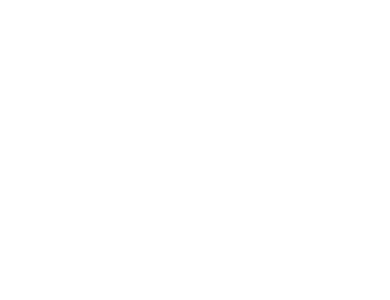
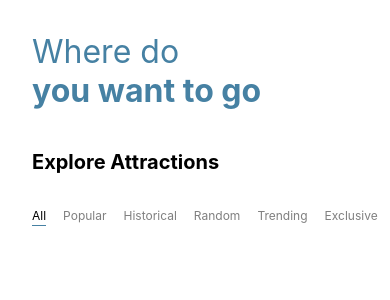
Before and after one commit to elinahov/travelapp, a React Native app: screen / in a window 390 px wide. Shown: the top 300 px of the page. Built offline with nearby package versions, Linux system fonts and the light colour scheme.

Commit message:
Use Title components and create Categories component

```diff
--- /dev/null
+++ b/src/components/Categories/index.js
@@ -0,0 +1,25 @@
+import React from 'react';
+import { FlatList, Text, TouchableOpacity } from 'react-native';
+import styles from './styles';
+
+const Categories = ({ categories, selectedCategory, onCategoryPress }) => {
+    return (
+        <FlatList
+            horizontal
+            data={categories}
+            style={{ marginRight: -32 }}
+            showsHorizontalScrollIndicator={false}
+            renderItem={({ item }) => {
+                const selected = selectedCategory === item;
+
+                return (
+                    <TouchableOpacity onPress={() => onCategoryPress(item)} style={[styles.itemContainer, selected ? styles.selectedItemContainer : {}]}>
+                        <Text style={[styles.item, selected ? styles.selectedItem : {}]}>{item}</Text>
+                    </TouchableOpacity>
+                );
+            }}
+        />
+    );
+};
+
+export default React.memo(Categories);
--- /dev/null
+++ b/src/components/Categories/styles.js
@@ -0,0 +1,22 @@
+import { StyleSheet } from 'react-native';
+
+const styles = StyleSheet.create({
+    item: {
+        fontSize: 12,
+        color: 'rgba(0,0,0,0.5)',
+        paddingVertical: 2,
+    },
+    selectedItem: {
+        color: '#000000'
+    },
+    itemContainer: {
+        marginRight: 17,
+        marginVertical: 14,
+    },
+    selectedItemContainer: {
+        borderBottomColor: '#4681A3',
+        borderBottomWidth: 1,
+    }
+});
+
+export default styles;
--- a/src/components/Title/index.js
+++ b/src/components/Title/index.js
@@ -1,16 +1,10 @@
-import React, { useState } from 'react';
+import React from 'react';
 import { Text } from 'react-native';
 import styles from './styles';
 
-const Title = () => {
-    const [stateText, setText] = useState('');
-
-    const onTextPress = () => {
-        setText('Updated state');
-    };
-
+const Title = ({ text, style }) => {
     return (
-        <Text onPress={onTextPress} style={styles.title}>{stateText}</Text>
+        <Text style={[styles.title, style]}>{text}</Text>
     );
 };
 
--- a/src/components/Title/styles.js
+++ b/src/components/Title/styles.js
@@ -2,7 +2,9 @@ import { StyleSheet } from 'react-native';
 
 const styles = StyleSheet.create({
     title: {
-        fontSize: 24,
+        fontSize: 32,
+        color: '#4681A3',
+        fontWeight: 'bold',
     }
 });
 
--- a/src/screens/Home/index.js
+++ b/src/screens/Home/index.js
@@ -1,12 +1,25 @@
-import React from 'react';
+import React, { useState } from 'react';
 import { SafeAreaView, View } from 'react-native';
+import Categories from '../../components/Categories';
 import Title from '../../components/Title';
+import styles from './styles';
 
 const Home = () => {
+    const [selectedCategory, setSelectedCategory] = useState('All');
+
     return (
         <SafeAreaView>
-            <View>
-                <Title />
+            <View style={styles.container}>
+                <Title text='Where do' style={{ fontWeight: 'normal' }} />
+                <Title text='you want to go' />
+
+                <Title text='Explore Attractions' style={styles.subtitle} />
+
+                <Categories
+                    selectedCategory={selectedCategory}
+                    onCategoryPress={setSelectedCategory}
+                    categories={['All', 'Popular', 'Historical', 'Random', 'Trending', 'Exclusive', 'Others']}
+                />
             </View>
         </SafeAreaView>
     );
--- a/src/screens/Home/styles.js
+++ b/src/screens/Home/styles.js
@@ -0,0 +1,15 @@
+import { StyleSheet } from 'react-native';
+
+const styles = StyleSheet.create({
+    container: {
+        margin: 32,
+    },
+    subtitle: {
+        fontSize: 20,
+        color: '#000000',
+        marginTop: 40,
+        marginBottom: 18,
+    }
+});
+
+export default styles;
```
